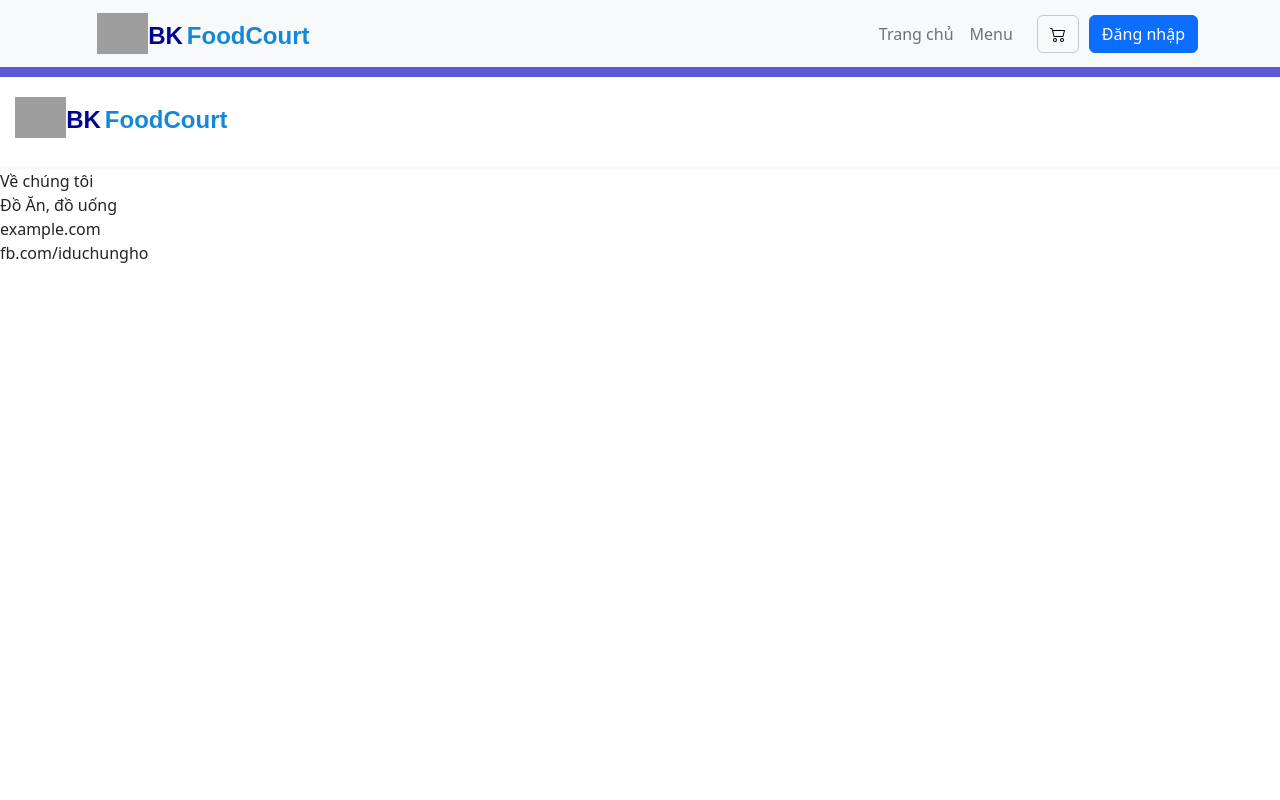
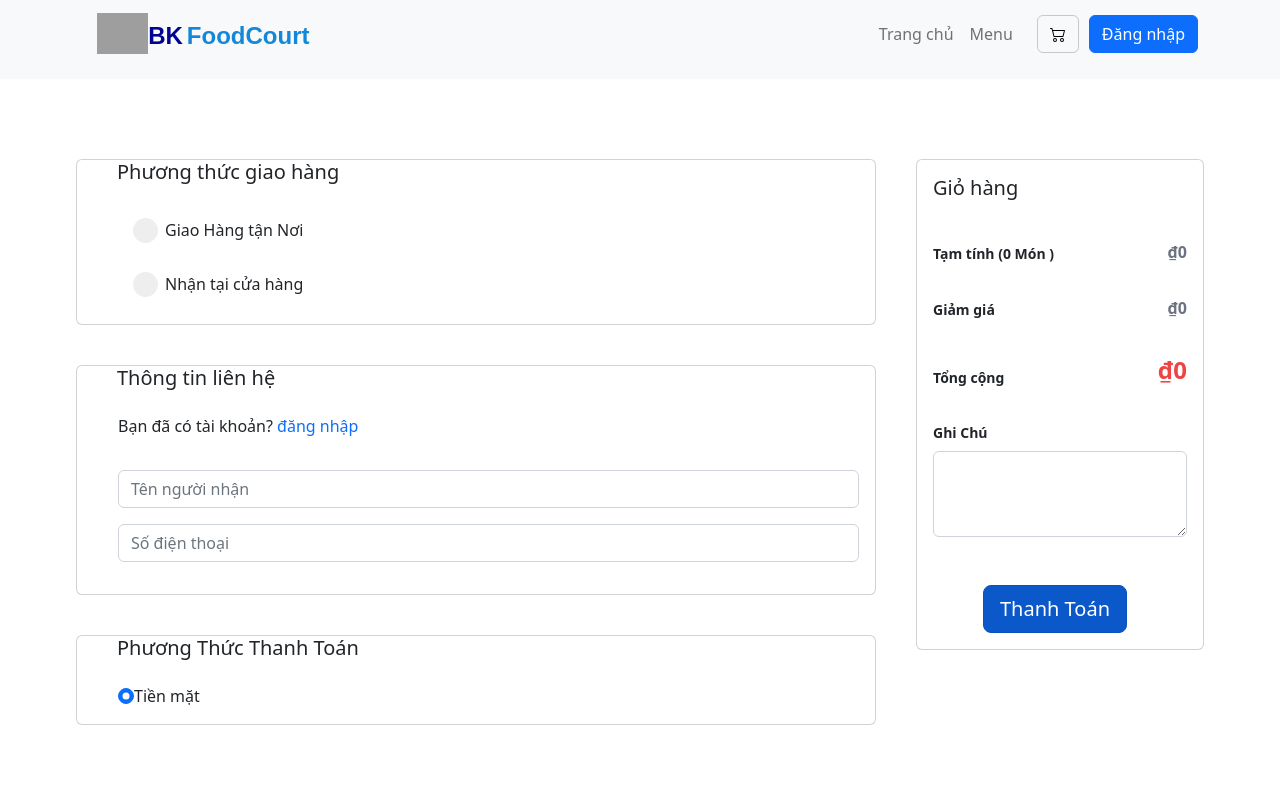
Before and after one commit to iduchungho/BKFoodCourt-Final, a React (Create React App) app in the folder client/: page /Pay in a window 1280 px wide. Shown: the top 800 px of the page. Built offline with nearby package versions, Linux system fonts and the light colour scheme; grey boxes are pictures that could not be loaded.

Commit message:
payment ui

```diff
--- a/client/src/App.js
+++ b/client/src/App.js
@@ -5,7 +5,7 @@ import UINavbar from './component/UI/Navbar';
 import Footer from './component/UI/Footer';
 import Home from './component/modules/home/Home';
 import Cart from './component/modules/Cart/Cart';
-
+import PayComponent from './component/modules/payment/Pay';
 function App() {
   return (
     <>
@@ -15,6 +15,7 @@ function App() {
           <Routes>
             <Route path='/' element={<Home />} />
             <Route path='/cart' element={<Cart />} />
+            <Route path='/Pay' element={<PayComponent />} />
           </Routes>
           <Footer />
         </Router>
--- a/client/src/component/modules/payment/Pay.css
+++ b/client/src/component/modules/payment/Pay.css
@@ -0,0 +1,207 @@
+.box-container {
+    margin-top: 5rem;
+    margin-bottom: 5rem;
+    display: flex;
+    justify-content: center;
+  }
+
+  .box2 {
+    margin-top: 40px;
+  }
+
+  .box3 {
+    margin-top: 40px;
+  }
+
+  .BOX2 {
+    margin-left: 40px;
+  }
+
+  /* BOX2 */
+  .head {
+    width: 200px;
+    height: 460px;
+    display: block;
+    flex-direction: column;
+    align-items: center;
+    background-color: #fff;
+    border-radius: 2px;
+    border: 2px solid rgba(191, 204, 206, 0.043);
+    box-shadow: 0 5px 8px rgba(8, 1, 1, 0.329);
+    margin: 40px;
+
+  }
+
+  .Phuongthucgiaohang {
+    margin-top: 20px;
+    margin-left: 40px;
+
+  }
+  .phuongthucthanhtoan{
+    margin-left: 40px;
+    margin-top: 20px;
+  }
+  .thongtinlienhe {
+    margin-left: 40px;
+    margin-top: 20px;
+  }
+  .bandacotaikhoan{
+    margin-left: 25px;
+  }
+  .Tamtinh {
+    font-weight: 600;
+    font-size: 0.875rem;
+    line-height: 1.25rem;
+  }
+  .inputtt{
+    margin-left: 25px;
+  }
+
+  .gia1 {
+    font-weight: 600;
+    --tw-text-opacity: 1;
+    color: rgba(107, 114, 128, var(--tw-text-opacity));
+  }
+
+  .dongdau {
+    display: flex;
+    align-items: flex-end;
+    justify-content: space-between;
+  }
+
+  .gia2 {
+    font-weight: 600;
+    --tw-text-opacity: 1;
+    color: rgba(107, 114, 128, var(--tw-text-opacity));
+  }
+  .dangnhap{
+    text-decoration: none
+  }
+  .donghai {
+    display: flex;
+    align-items: flex-end;
+    justify-content: space-between;
+
+  }
+
+  .giamgia {
+    font-weight: 600;
+    font-size: 0.875rem;
+    line-height: 1.25rem;
+  }
+  .marginthing{
+    margin-left: 20px;
+  }
+  .gia3 {
+    font-weight: 600;
+    --tw-text-opacity: 1;
+    color: rgba(239, 68, 68, var(--tw-text-opacity));
+
+    font-size: 24px;
+  }
+
+  .dongba {
+    display: flex;
+    align-items: flex-end;
+    justify-content: space-between;
+
+  }
+
+  .tongcong {
+    font-weight: 600;
+    font-size: 0.875rem;
+    line-height: 1.25rem;
+  }
+
+
+  .ghichu {
+    font-weight: 600;
+    font-size: 0.875rem;
+    line-height: 1.25rem;
+  }
+
+  .dong4 {
+    display: flex;
+    /* align-items: center; */
+    justify-content: center;
+    margin-left: 50px;
+  }
+
+
+  /* Customize the label (the container) */
+  .container {
+    display: block;
+    position: relative;
+    padding-left: 35px;
+    margin-bottom: 12px;
+    cursor: pointer;
+    font-size: 16px;
+    -webkit-user-select: none;
+    -moz-user-select: none;
+    -ms-user-select: none;
+    user-select: none;
+  }
+
+  .container1 {
+    margin-top: 10px;
+  }
+
+  .container2 {
+    margin-top: 30px;
+  }
+
+  /* Hide the browser's default radio button */
+  .container input {
+    position: absolute;
+    opacity: 0;
+    cursor: pointer;
+    height: 0;
+    width: 0;
+  }
+
+  /* Create a custom radio button */
+  .checkmark {
+    position: absolute;
+    top: 0;
+    left: 0;
+    height: 25px;
+    width: 25px;
+    background-color: #eee;
+    border-radius: 50%;
+  }
+
+  /* On mouse-over, add a grey background color */
+  .container:hover input~.checkmark {
+    background-color: #ccc;
+  }
+
+  /* When the radio button is checked, add a blue background */
+  .container input:checked~.checkmark {
+    background-color: #2196F3;
+  }
+
+  /* Create the indicator (the dot/circle - hidden when not checked) */
+  .checkmark:after {
+    content: "";
+    position: absolute;
+    display: none;
+  }
+
+  /* Show the indicator (dot/circle) when checked */
+  .container input:checked~.checkmark:after {
+    display: block;
+  }
+
+  /* Style the indicator (dot/circle) */
+  .container .checkmark:after {
+    top: 9px;
+    left: 9px;
+    width: 8px;
+    height: 8px;
+    border-radius: 50%;
+    background: white;
+  }
+
+  .Box__checkbox {
+    margin-left: 40px;
+  }
--- a/client/src/component/modules/payment/Pay.js
+++ b/client/src/component/modules/payment/Pay.js
@@ -0,0 +1,112 @@
+import React from 'react';
+
+import Form from 'react-bootstrap/Form';
+import Button from 'react-bootstrap/Button';
+import Card from 'react-bootstrap/Card';
+import './Pay.css'
+
+
+export default function PayComponent() {
+    return (
+
+        <div className="box-container">
+            <div className="BOX1">
+
+                <div className="box1">
+                    <Card variant='light' style={{ width: '50rem' }}>
+                        <Card.Title  >
+                            <span className="Phuongthucgiaohang">Phương thức giao hàng</span>
+                        </Card.Title>
+                        <Card.Body >
+                            <div className="Box__checkbox">
+                                <label class="container container1">
+                                    <span className="marginthing">Giao Hàng tận Nơi</span>
+                                    <input type="radio" name="radio" />
+                                    <span class="checkmark"></span>
+                                </label>
+                                <label class="container container2">
+                                    <span className="marginthing">Nhận tại cửa hàng</span>
+                                    <input type="radio" name="radio" />
+                                    <span class="checkmark"></span>
+                                </label>
+                            </div>
+
+                        </Card.Body>
+                    </Card>
+                </div>
+                <div className="box2">
+                    <Card variant='light' style={{ width: '50rem' }}>
+                        <Card.Title className="thongtinlienhe">
+                            Thông tin liên hệ
+                        </Card.Title>
+                        <Card.Body className="bandacotaikhoan">
+                            Bạn đã có tài khoản?
+                            <a className="dangnhap" href='/Login'>  đăng nhập</a>
+                        </Card.Body>
+                        <Card.Body className="inputtt">
+                            <Form>
+                                <Form.Group className="mb-3">
+                                    <Form.Control placeholder="Tên người nhận" class="form-control-lg" ></Form.Control>
+                                </Form.Group>
+                            </Form>
+                            <Form>
+                                <Form.Group className="mb-3">
+                                    <Form.Control placeholder="Số điện thoại" class="form-control-lg"></Form.Control>
+                                </Form.Group>
+                            </Form>
+                        </Card.Body>
+                    </Card>
+                </div>
+
+                <div className="box3">
+                    <Card variant='light' style={{ width: '50rem' }}>
+                        <Card.Title className="phuongthucthanhtoan">
+                            Phương Thức Thanh Toán
+                        </Card.Title>
+                        <Card.Body className="inputtt">
+                            <input class="form-check-input" type="radio" name="exampleRadios" id="exampleRadios1" value="option1" checked />
+                            <label class="form-check-label" for="exampleRadios1">
+                                Tiền mặt
+                            </label>
+                        </Card.Body>
+                    </Card>
+                </div>
+
+            </div>
+            <div className="BOX2">
+
+                <Card variant='light' style={{ width: '18rem' }}>
+                    <Card.Body>
+                        <Card.Title>Giỏ hàng</Card.Title>
+                    </Card.Body>
+                    <Card.Body className="dongdau">
+                        <span className="Tamtinh"> Tạm tính (0 Món ) </span>
+                        <span className="gia1"> ₫0 </span>
+                    </Card.Body>
+                    <Card.Body className="donghai">
+                        <span className="giamgia"> Giảm giá </span>
+                        <span className="gia2"> ₫0 </span>
+                    </Card.Body>
+                    <Card.Body className="dongba">
+                        <span className="tongcong">Tổng cộng</span>
+                        <span className="gia3"> ₫0 </span>
+                    </Card.Body>
+                    <Card.Body>
+                        <Form>
+                            <Form.Group className="mb-3" controlId="exampleForm.ControlTextarea1">
+                                <Form.Label className="ghichu">Ghi Chú</Form.Label>
+                                <Form.Control as="textarea" rows={3} />
+                            </Form.Group>
+                        </Form>
+                    </Card.Body>
+                    <div className="dong4">
+                        <Card.Body >
+                            <a href="#" class="btn btn-primary btn-lg active" role="button" aria-pressed="true">Thanh Toán</a>
+                        </Card.Body>
+                    </div>
+                </Card>
+
+            </div>
+        </div>
+    );
+}
```
Also changed, not shown: client/src/component/modules/Cart/Item.js (line endings or trailing spaces).
